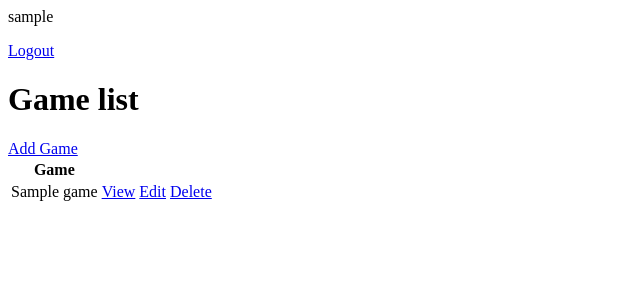
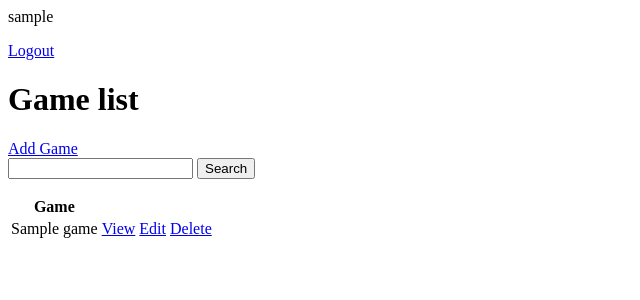
Before and after one commit to khiembimaster/Y8plusplus, a Django app: page / in a window 1280 px wide. Shown: the top 300 px of the page, without its empty margins (0-640 px from the left). Run offline with Django 4.2, Linux system fonts and the light colour scheme; a user stored in the database is signed in; tables that the repository leaves empty hold one stand-in row (values such as "Sample post").

Commit message:
add search-area

```diff
--- a/core/templates/core/game_list.html
+++ b/core/templates/core/game_list.html
@@ -7,6 +7,12 @@
 
 <h1>Game list</h1>
 <a href="{% url 'game-publish' %}">Add Game</a>
+
+<form method="GET">
+    <input type="text" name="search-area" value="{{search_input}}">
+    <input type="submit" value="Search">
+</form>
+
 <table>
     <tr>
         <th>Game</th>
--- a/core/views.py
+++ b/core/views.py
@@ -14,6 +14,17 @@ from .models import Game
 class GameList(LoginRequiredMixin, ListView):
     model = Game
     context_object_name = 'games'
+
+    def get_context_data(self, **kwargs):
+        context = super().get_context_data(**kwargs)
+
+        search_input = self.request.GET.get('search-area') or''
+        if search_input:
+            context['games'] = context['games'].filter(
+                name__startswith=search_input)
+        context['search_input'] = search_input
+
+        return context
 
 class GameDetail(LoginRequiredMixin, DetailView):
     model = Game
```
